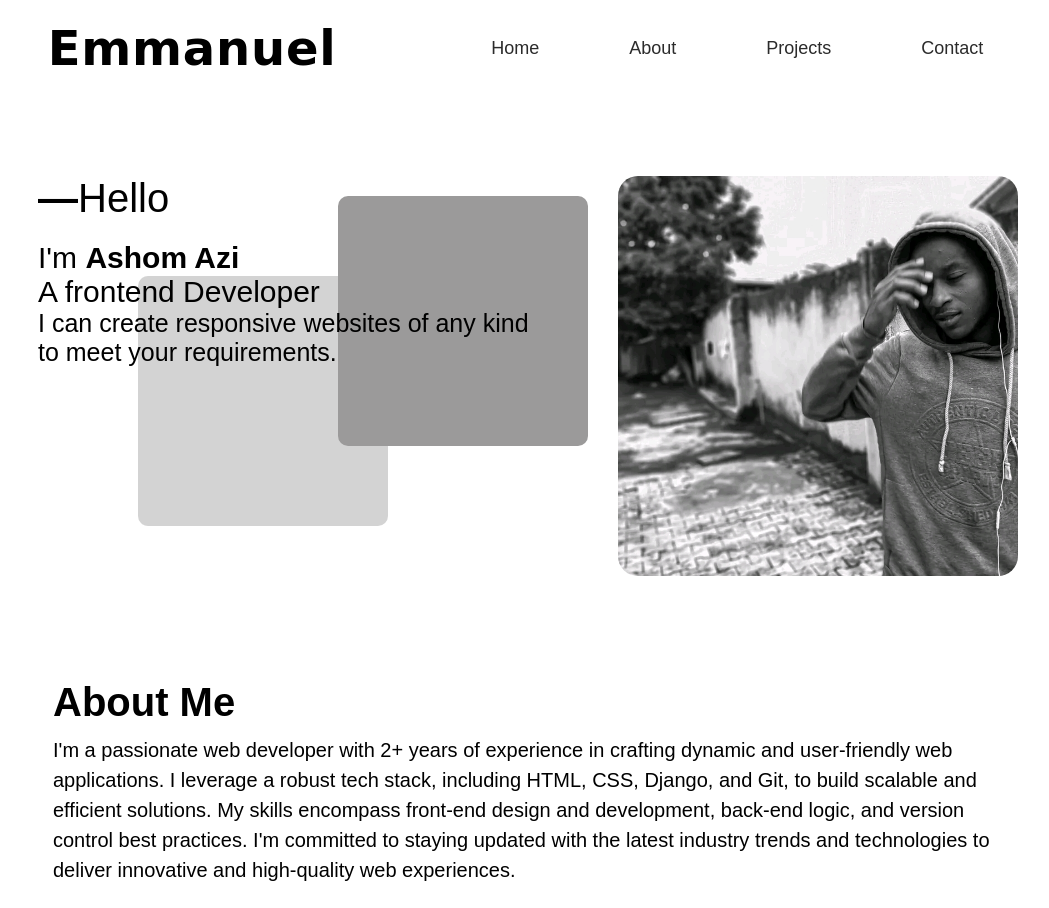
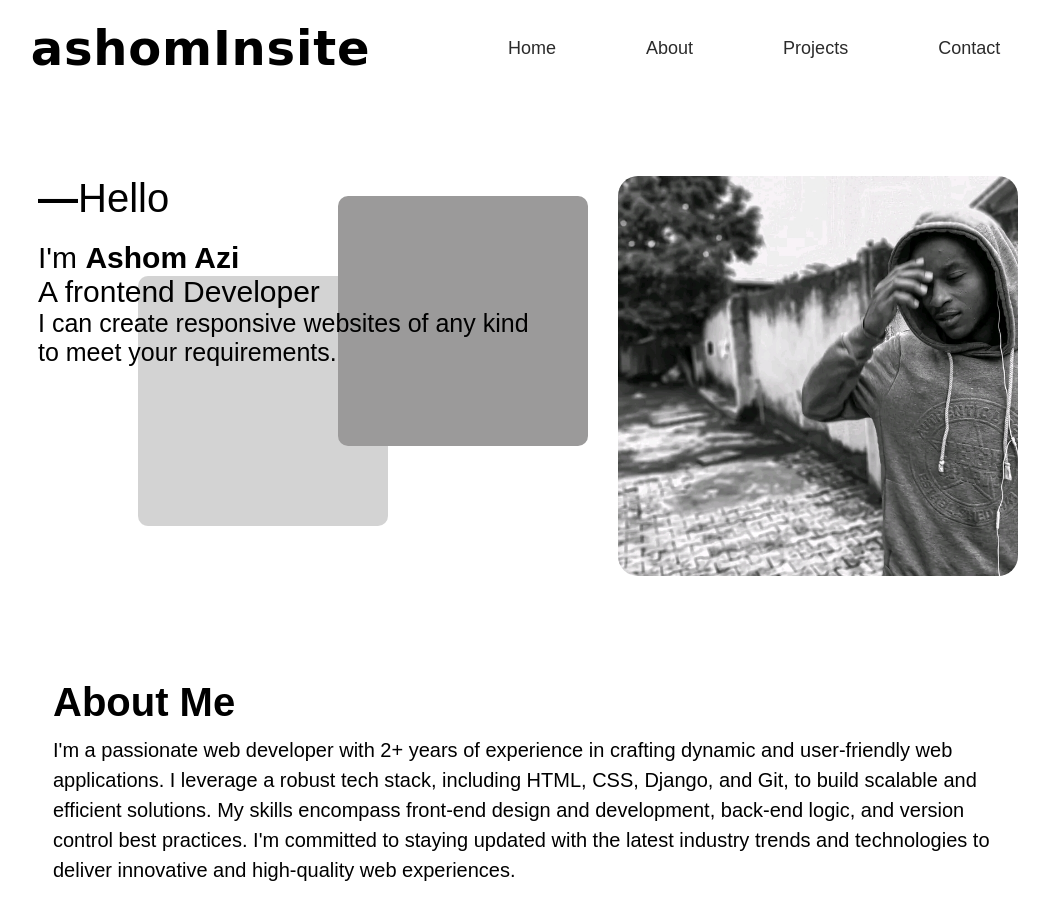
Before and after one commit to AshomAzi/Portfolio-site, a plain HTML site: page index.html in a window 1280 px wide. Shown: the top 908 px of the page, without its empty margins (112-1161 px from the left). Drawn offline with Linux system fonts and the light colour scheme.

Commit message:
Reverted back to Initail name

```diff
--- a/index.html
+++ b/index.html
@@ -13,7 +13,7 @@
       <header>
         <div class="header">
           <div class="logo">
-            <h1><a href="index.html">Emmanuel</a></h1>
+            <h1><a href="index.html">ashomInsite</a></h1>
           </div>
           <nav>
             <li><a href="index.html">Home</a></li>
```
